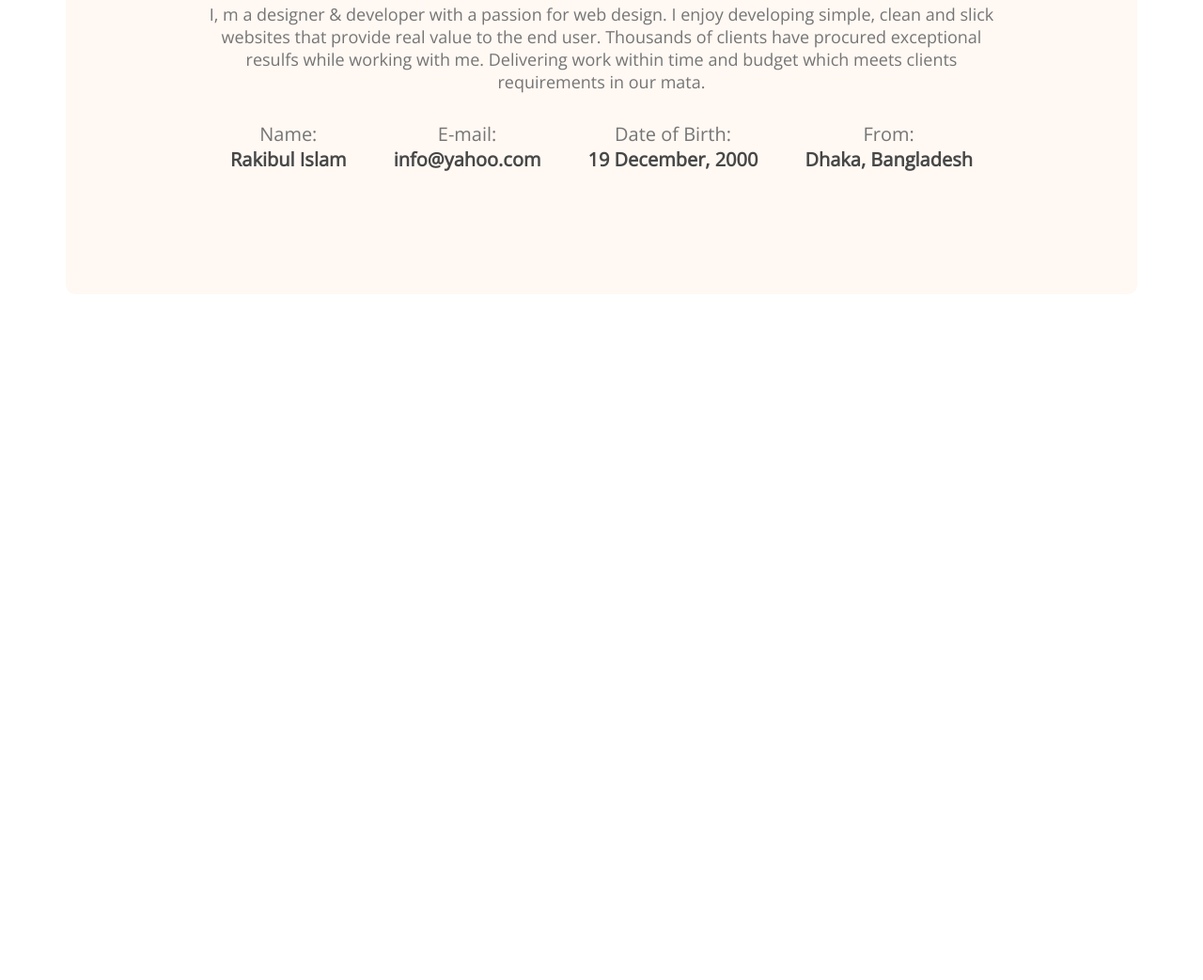
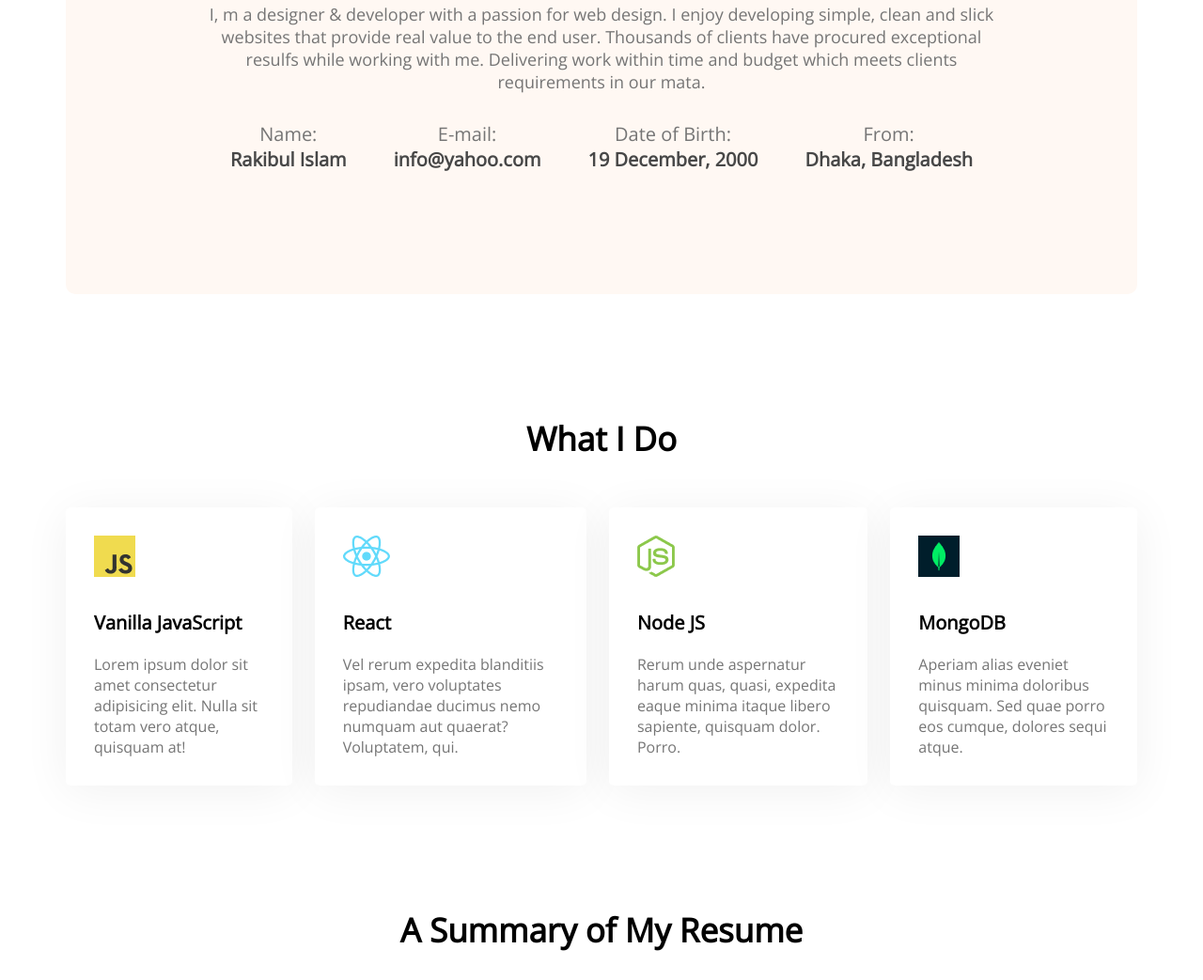
Before and after one commit to Rakib-Utsho/developer-portfolio, a plain HTML site: page index.html in a window 1280 px wide. Shown: the part 1174-2217 px from the top of the page at 94% size. Before the commit the page ends 1487 px from the top, so only its background shows below. Drawn offline with nearby package versions, Linux system fonts and the light colour scheme.

Commit message:
resume summary

```diff
--- a/index.html
+++ b/index.html
@@ -60,6 +60,44 @@
                 </div>
             </div>
         </section>
+        <!-- what i do section -->
+        <section class="what-i-do">
+            <h3 class="section-title">What I Do</h3>
+            <div class="skills-container">
+                <div class="skill">
+                    <img src="images/icons/js.png" alt="">
+                    <p class="skill-title">Vanilla JavaScript</p>
+                    <p class="skill-discription">Lorem ipsum dolor sit amet consectetur adipisicing elit. Nulla sit totam vero atque, quisquam at!</p>
+                </div>
+                <div class="skill">
+                    <img src="images/icons/react.png" alt="">
+                    <p class="skill-title">React</p>
+                    <p class="skill-discription">Vel rerum expedita blanditiis ipsam, vero voluptates repudiandae ducimus nemo numquam aut quaerat? Voluptatem, qui.</p>
+                </div>
+                <div class="skill">
+                    <img src="images/icons/nodejs.png" alt="">
+                    <p class="skill-title">Node JS</p>
+                    <p class="skill-discription">Rerum unde aspernatur harum quas, quasi, expedita eaque minima itaque libero sapiente, quisquam dolor. Porro.</p>
+                </div>
+                <div class="skill">
+                    <img src="images/icons/mongo.png" alt="">
+                    <p class="skill-title">MongoDB</p>
+                    <p class="skill-discription">Aperiam alias eveniet minus minima doloribus quisquam. Sed quae porro eos cumque, dolores sequi atque.</p>
+                </div>
+            </div>
+        </section>
+<!-- resume section -->
+<section class="resume">
+    <h3 class="section-title">A Summary of My Resume</h3>
+    <div class="resume-content">
+        <div>
+
+        </div>
+        <div>
+
+        </div>
+    </div>
+</section>
     </main>
     <footer>
 
--- a/styles/portfolio.css
+++ b/styles/portfolio.css
@@ -71,7 +71,6 @@ main{
 /* abbout section styles */
 .about{
     text-align: center;
-    margin-top: 130px;
     background-color: #FFF8F3;
     border-radius: 10px;
     padding: 130px 150px;
@@ -81,6 +80,7 @@ main{
     margin-bottom: 30px;
     font-weight: 700;
     font-size: 35px;
+    text-align: center;
 
 }
 .section-discription{
@@ -101,5 +101,28 @@ main{
     font-weight: 700;
     font-size: 20px;
     color:#474747;
-
 }
+/* what-i-do-styles */
+section{
+    margin-top: 130px ;
+}
+.skills-container{
+    display: flex;
+    gap: 24px;
+    margin-top: 50px;
+}
+.skill{
+    background: #FFFFFF;
+    box-shadow: 0px 6px 50px rgba(0, 0, 0, 0.06);
+    border-radius: 5px;
+    padding: 30px;
+}
+.skill-title{
+    font-weight: 700;
+    font-size: 20px;
+    margin-top: 30px;
+    margin-bottom: 20px;
+}
+.skill-discription{
+   color: #757575;
+}
```
